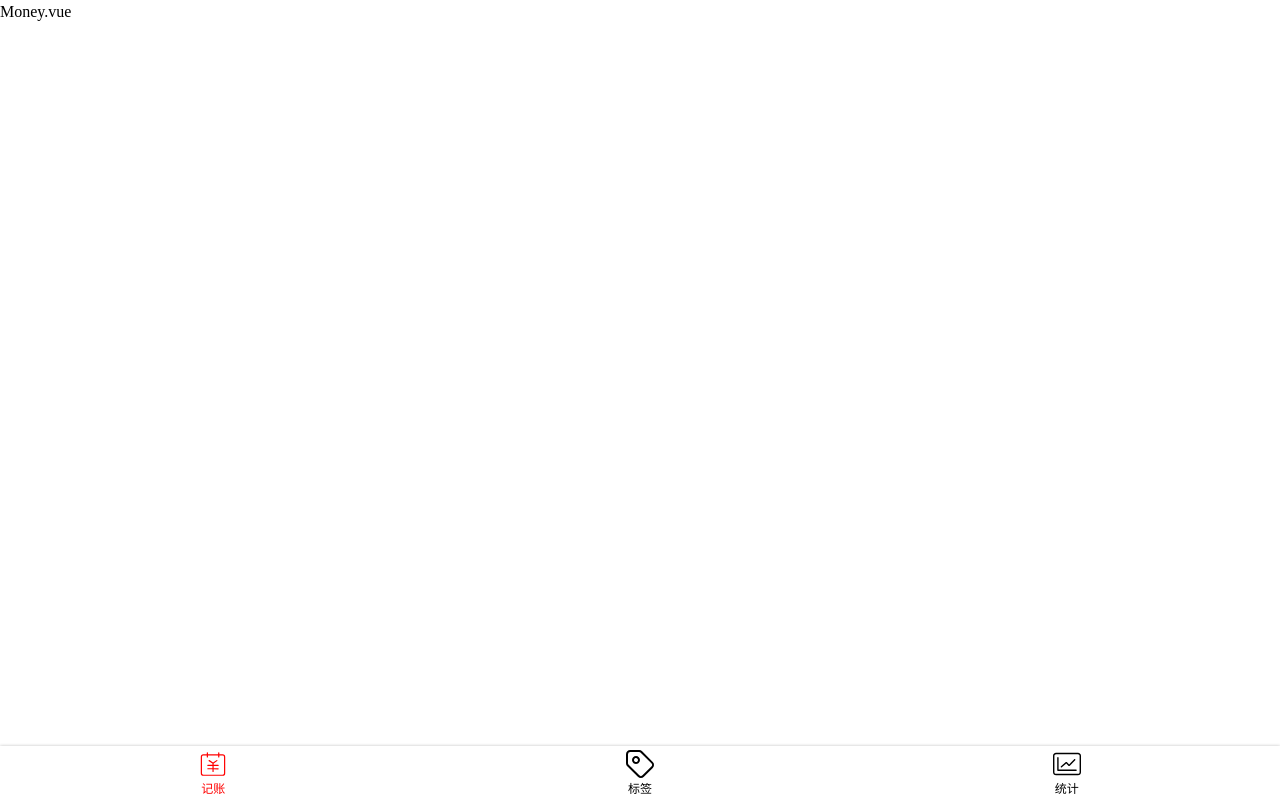
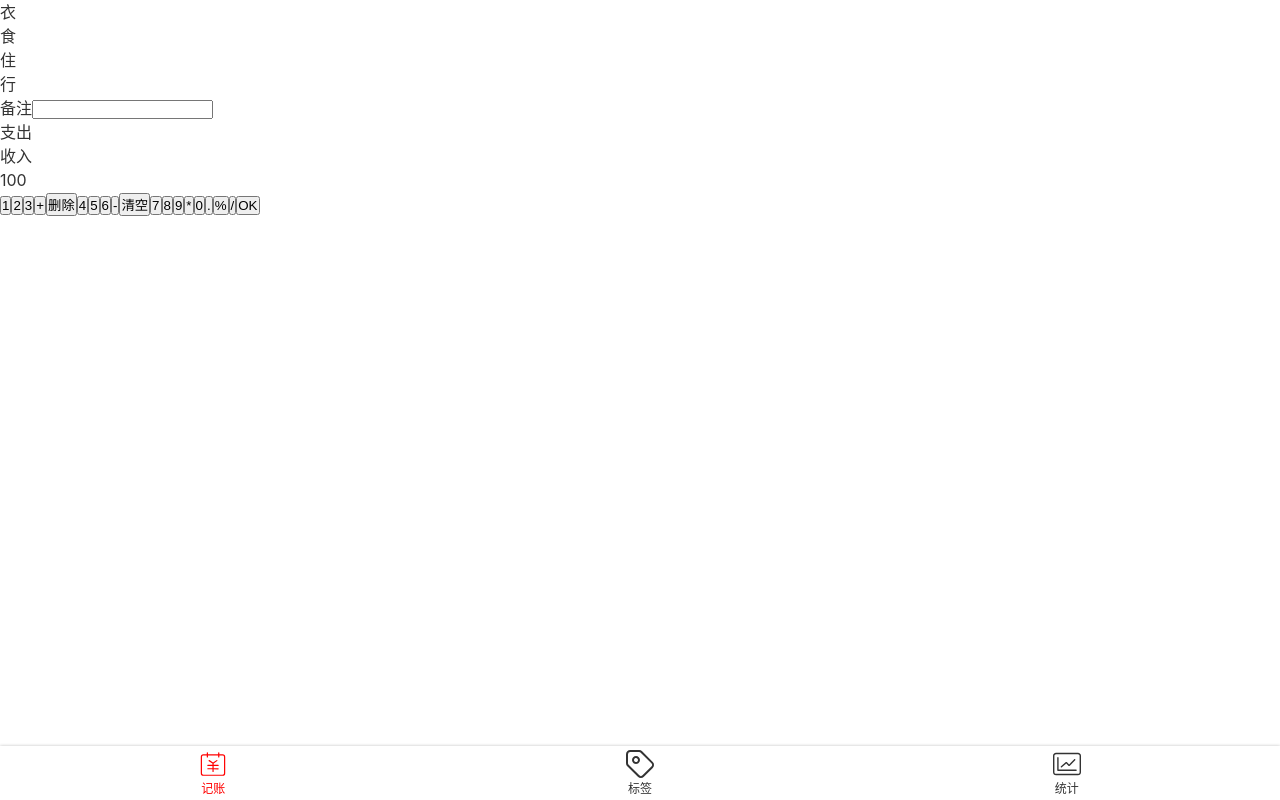
Before and after one commit to lanmoxia/money, a Vue app: page /#/money in a window 1280 px wide. Built offline with nearby package versions, Linux system fonts and the light colour scheme.

Commit message:
添加全局樣式和全局變量

```diff
--- a/package.json
+++ b/package.json
@@ -37,6 +37,7 @@
     "sass": "^1.26.5",
     "sass-loader": "^8.0.2",
     "svg-sprite-loader": "^6.0.9",
+    "svg-sprite-loader-mod": "^4.1.6-mod1",
     "svgo-loader": "^3.0.0",
     "typescript": "~4.1.5",
     "vue-template-compiler": "^2.6.11"
--- a/src/App.vue
+++ b/src/App.vue
@@ -1,38 +1,17 @@
 <template>
-  <div>
+  <div id="app">
     <router-view/>
   </div>
 </template>
 
 <style lang="scss">
-* {
-  margin: 0; padding: 0; box-sizing: border-box;
-}
+@import "~@/assets/style/reset.scss";
+@import "~@/assets/style/help.scss";
 body{
   line-height: 1.5;
-}
-a{
-  text-decoration: none;
-  color: inherit;
-}
-#app {
-  font-family: Avenir, Helvetica, Arial, sans-serif;
+  font-family: $font-hei;
   -webkit-font-smoothing: antialiased;
   -moz-osx-font-smoothing: grayscale;
-  text-align: center;
-  color: #2c3e50;
-}
-
-#nav {
-  padding: 30px;
-
-  a {
-    font-weight: bold;
-    color: #2c3e50;
-
-    &.router-link-exact-active {
-      color: #42b983;
-    }
-  }
+  color: #333;
 }
 </style>
--- /dev/null
+++ b/src/assets/style/help.scss
@@ -0,0 +1,5 @@
+$font-hei:  -apple-system, "Noto Sans", "Helvetica Neue", Helvetica, "Nimbus Sans L", Arial, "Liberation Sans", "PingFang SC", "Hiragino Sans GB", "Noto Sans CJK SC", "Source Han Sans SC", "Source Han Sans CN", "Microsoft YaHei", "Wenquanyi Micro Hei", "WenQuanYi Zen Hei", "ST Heiti", SimHei, "WenQuanYi Zen Hei Sharp", sans-serif;
+$font-kai:  Baskerville, Georgia, "Liberation Serif", "Kaiti SC", STKaiti, "AR PL UKai CN", "AR PL UKai HK", "AR PL UKai TW", "AR PL UKai TW MBE", "AR PL KaitiM GB", KaiTi, KaiTi_GB2312, DFKai-SB, "TW\-Kai", serif;
+$font-song: Georgia, "Nimbus Roman No9 L", "Songti SC", "Noto Serif CJK SC", "Source Han Serif SC", "Source Han Serif CN", STSong, "AR PL New Sung", "AR PL SungtiL GB", NSimSun, SimSun, "TW\-Sung", "WenQuanYi Bitmap Song", "AR PL UMing CN", "AR PL UMing HK", "AR PL UMing TW", "AR PL UMing TW MBE", PMingLiU, MingLiU, serif;
+
+$color-highlight: #f00;
--- /dev/null
+++ b/src/assets/style/reset.scss
@@ -0,0 +1,7 @@
+* {
+  margin: 0; padding: 0; box-sizing: border-box;
+}
+a{
+  text-decoration: none;
+  color: inherit;
+}
--- a/src/components/Nav.vue
+++ b/src/components/Nav.vue
@@ -24,6 +24,7 @@
 </script>
 
 <style lang="scss" scoped>
+@import "~@/assets/style/help.scss";
 nav {
   display: flex;
   box-shadow: 0 0 3px rgba(0, 0, 0, 0.25);
@@ -42,7 +43,7 @@
     }
   }
   > .item.selected {
-    color: red;
+    color: $color-highlight;
   }
 }
 </style>
--- a/src/views/Money.vue
+++ b/src/views/Money.vue
@@ -1,6 +1,49 @@
 <template>
 <Layout>
-  <p>Money.vue</p>
+  <div class="tags">
+    <div class="current">
+      <ul>
+        <li>衣</li>
+        <li>食</li>
+        <li>住</li>
+        <li>行</li>
+      </ul>
+    </div>
+    <div class="new">
+      <label>
+        <span>备注</span>
+        <input type="text">
+      </label>
+    </div>
+    <ul class="types">
+      <li class="selected">支出</li>
+      <li>收入</li>
+    </ul>
+    <div class="numberPad">
+      <div class="output">100</div>
+      <div class="buttons">
+        <button>1</button>
+        <button>2</button>
+        <button>3</button>
+        <button>+</button>
+        <button>删除</button>
+        <button>4</button>
+        <button>5</button>
+        <button>6</button>
+        <button>-</button>
+        <button>清空</button>
+        <button>7</button>
+        <button>8</button>
+        <button>9</button>
+        <button>*</button>
+        <button>0</button>
+        <button>.</button>
+        <button>%</button>
+        <button>/</button>
+        <button>OK</button>
+      </div>
+    </div>
+  </div>
 </Layout>
 </template>
 
@@ -11,5 +54,5 @@
 </script>
 
 <style lang="scss" scoped>
-
+@import '~@/assets/style/help.scss';
 </style>
--- a/vue.config.js
+++ b/vue.config.js
@@ -10,7 +10,7 @@
       .test(/\.svg$/) //规则特点 能匹配这里的正则就能使用
         .include.add(dir).end() // 只需要 dir 这个目录走这个规则
         // 配置 loader
-        .use('svg-sprite-loader').loader('svg-sprite-loader').options({extract: false}).end()
+        .use('svg-sprite-loader-mod').loader('svg-sprite-loader-mod').options({extract: false}).end()
 
         // 配置 svgo-loader 删除 svg 默认颜色
         //这个配置现在好像会坑人，可以手动删除svg的fill属性，或者改成fill="currentColor"
@@ -18,7 +18,7 @@
         //.tap(options => ({...options, plugins: [{removeAttrs: {attrs: 'fill'}}]})).end()
 
       // 配置插件
-      config.plugin('svg-sprite').use(require('svg-sprite-loader/plugin'), [{plainSprite: true}])
+      config.plugin('svg-sprite').use(require('svg-sprite-loader-mod/plugin'), [{plainSprite: true}])
       config.module.rule('svg').exclude.add(dir) // 其他 SVG loader 排除 icons 目录
   }
 }
```
Also changed, not shown: 1 other file (tests, documents, lock files or other folders).
